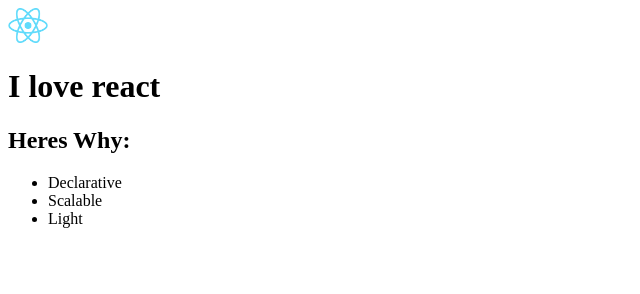
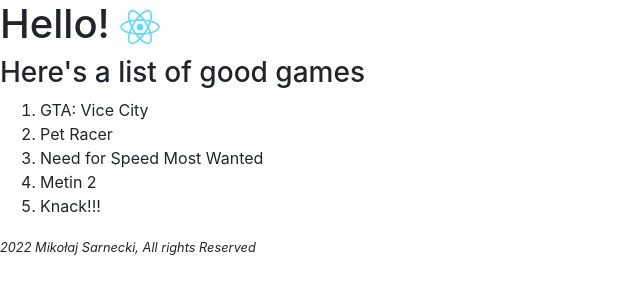
Before and after one commit to exploooo/reactCourse, a plain HTML site: page reactFacts/index.html in a window 1280 px wide. Shown: the whole page, without its empty margins (0-640 px from the left). Drawn offline with nearby package versions, Linux system fonts and the light colour scheme.

Commit message:
Second Instance

```diff
--- a/reactFacts/index.html
+++ b/reactFacts/index.html
@@ -7,6 +7,7 @@
     <script crossorigin src="https://unpkg.com/react@18/umd/react.development.js"></script>
     <script crossorigin src="https://unpkg.com/react-dom@18/umd/react-dom.development.js"></script>
     <script src="https://unpkg.com/babel-standalone@6/babel.min.js"></script>
+    <link rel="stylesheet" href="https://cdn.jsdelivr.net/npm/bootstrap@4.3.1/dist/css/bootstrap.min.css" integrity="sha384-ggOyR0iXCbMQv3Xipma34MD+dH/1fQ784/j6cY/iJTQUOhcWr7x9JvoRxT2MZw1T" crossorigin="anonymous">
     <title>Document</title>
 </head>
 <body>
--- a/reactFacts/index.js
+++ b/reactFacts/index.js
@@ -1,16 +1,32 @@
-const page = (
-    <div>
-        <img src='./react.png' alt="react logo" width="40px" />
-        <h1>I love react</h1>
-        <h2>Heres Why:</h2>
-        <ul>
-            <li>Declarative</li>
-            <li>Scalable</li>
-            <li>Light</li>
-        </ul>
-    </div>
-)
+function Header() {
+    return (
+        <nav>
+           <h1>Hello!  <img src='./react.png' alt="react logo" width="40px" /></h1>
+        </nav>
+    )
+}
 
-// document.getElementById("root").append(JSON.stringify(page));
+function Footer() {
+    return (
+        <p><small><i>2022 Mikołaj Sarnecki, All rights Reserved</i></small></p>
+    )
+}
 
-ReactDOM.render(page, document.getElementById("root"));
+function Page() {
+    return (
+        <div>
+            <Header />
+            <h3>Here's a list of good games</h3>
+            <ol>
+                <li>GTA: Vice City</li>
+                <li>Pet Racer</li>
+                <li>Need for Speed Most Wanted</li>
+                <li>Metin 2</li>
+                <li>Knack!!!</li>
+            </ol>
+            <Footer />
+        </div>
+    )
+}
+
+ReactDOM.render(<Page />, document.getElementById("root"));
```
